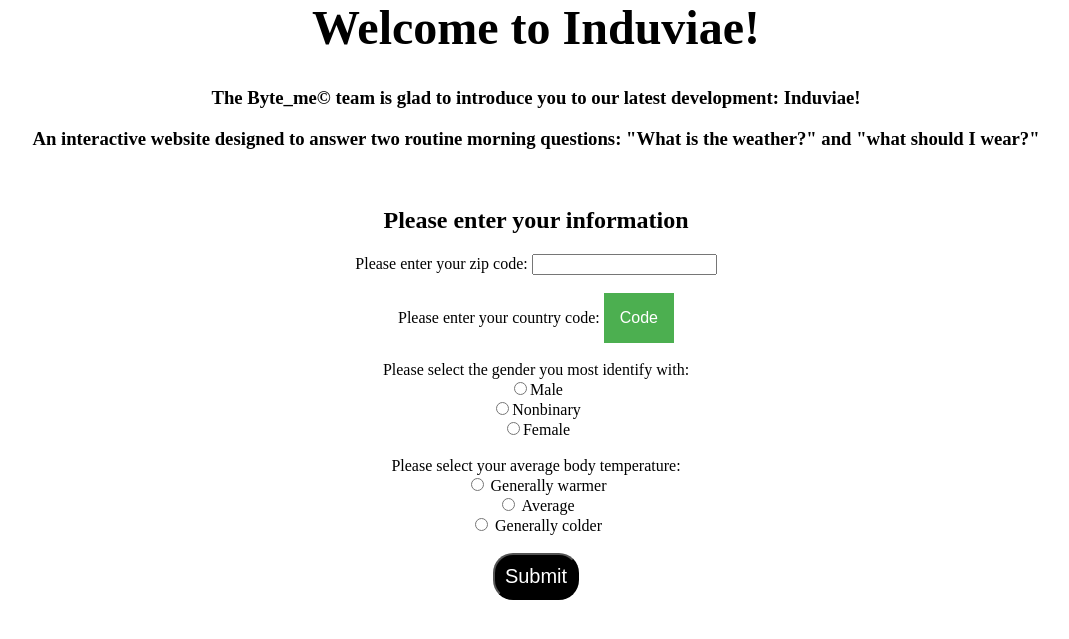
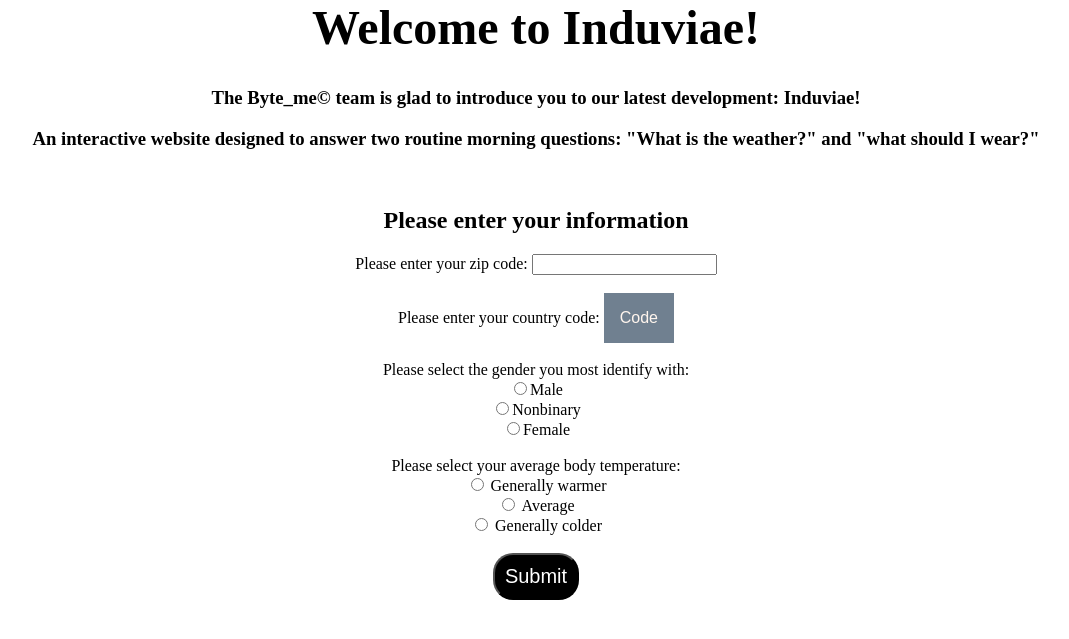
Before and after one commit to vfanelle/byte_me, a Python web app: template byte-me-appengine/templates/input.html in a window 1280 px wide. Shown: the part 32-671 px from the top of the page, without its empty margins (104-1173 px from the left). Run offline with Jinja, Linux system fonts and the light colour scheme; the template is opened without the code that fills it, so the values that code supplies are empty.

Commit message:
changed the color of the dropdown button

```diff
--- a/byte-me-appengine/static/induviae_style.css
+++ b/byte-me-appengine/static/induviae_style.css
@@ -39,8 +39,8 @@ h1{
 
 /* Dropdown Button */
 .dropbtn {
-    background-color: #4CAF50;
-    color: white;
+    background-color: slategray;
+    color: seashell;
     padding: 16px;
     font-size: 16px;
     border: none;
@@ -49,7 +49,7 @@ h1{
 
 /* Dropdown button on hover & focus */
 .dropbtn:hover, .dropbtn:focus {
-    background-color: #3e8e41;
+    background-color: black;
 }
 
 /* The container <div> - needed to position the dropdown content */
```
